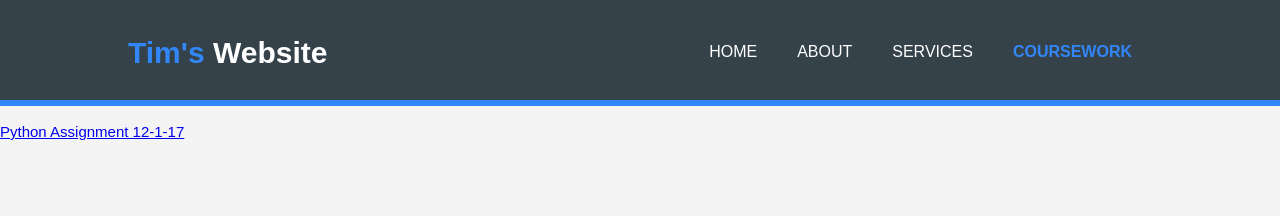
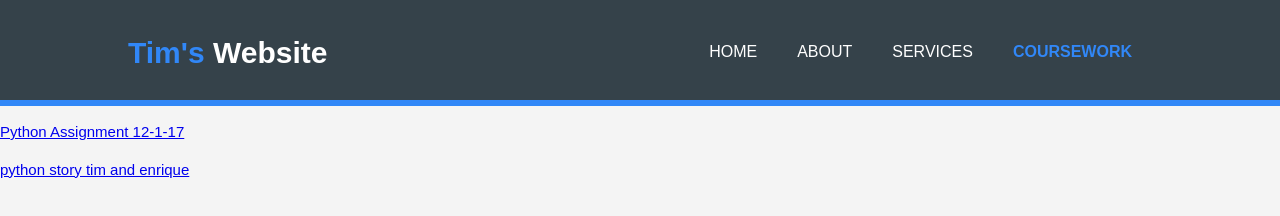
Before and after one commit to Kappouta/kappouta.github.io, a plain HTML site: page coursework.html in a window 1280 px wide. Drawn offline with Linux system fonts and the light colour scheme.

Commit message:
Update coursework.html

```diff
--- a/coursework.html
+++ b/coursework.html
@@ -22,4 +22,5 @@
       </div>
     </header>
     <p><a href="Kappouta.py" download >Python Assignment 12-1-17 </a></p>
+    <p><a href="PYTHONSTORY.py" download >python story tim and enrique </a></p>
   </body>
```
